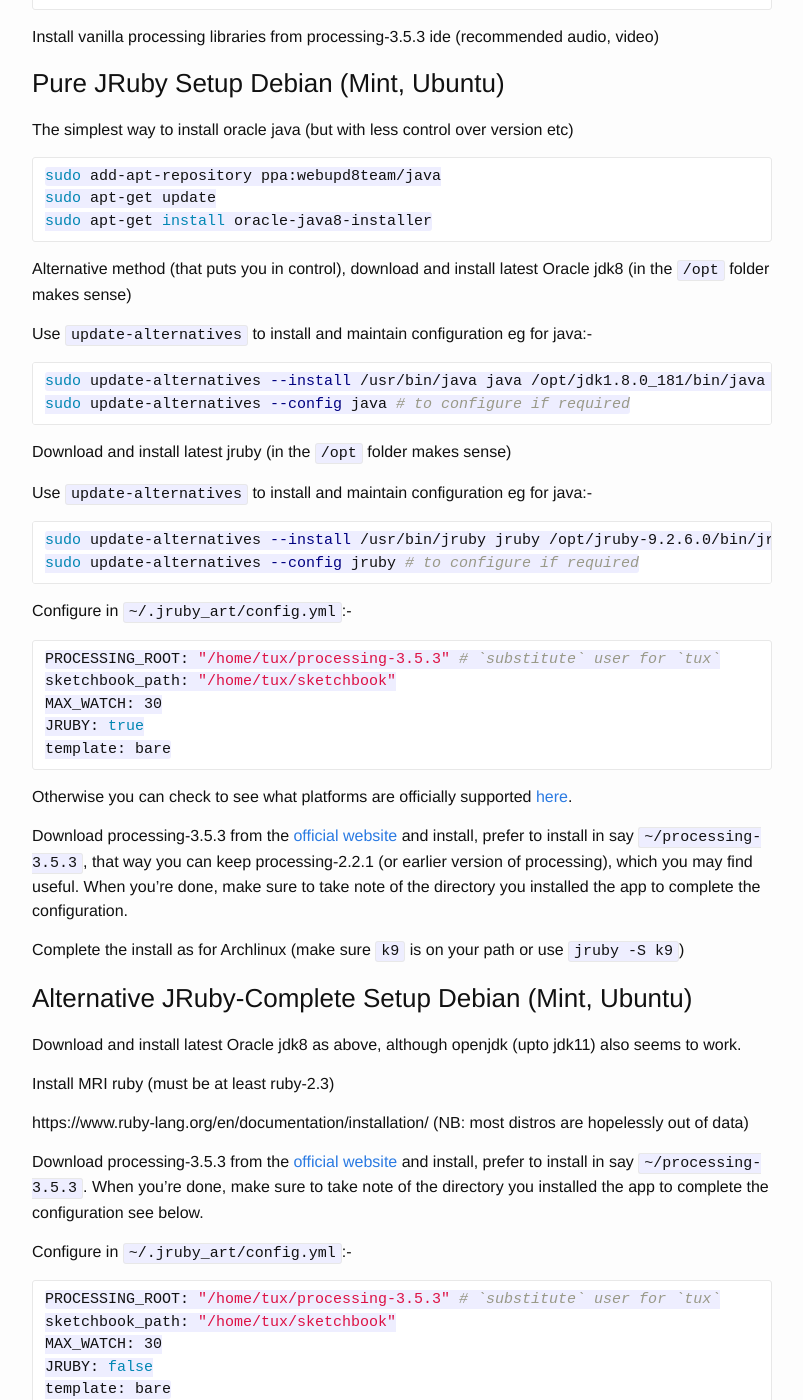
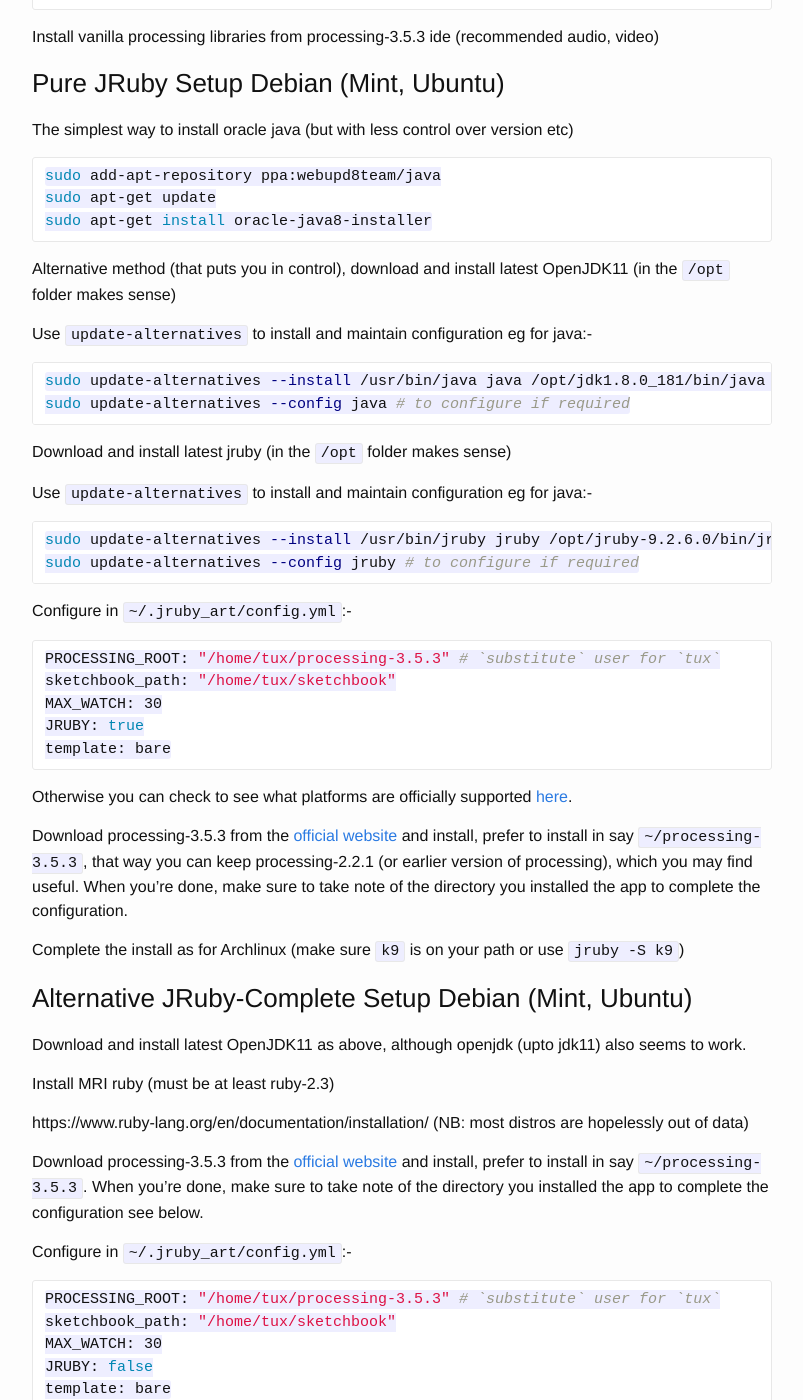
Before and after one commit to ruby-processing/JRubyArt, a Jekyll site: the page built from _posts/2015-11-21-getting_started.md, in a window 1280 px wide and 1400 px high, scrolled down 1948 px. Shown: the whole window, without its empty margins (238-1041 px from the left). Built offline with Jekyll 4.4.1, drawn with Linux system fonts in a browser that asks for light colours; some of the changed text lies outside the part shown.

````diff
--- a/_config.yml
+++ b/_config.yml
@@ -3,7 +3,7 @@ port: 4000
 title: JRubyArt (Code as Art)
 email: mamba2928@yahoo.co.uk
 description: > # this means to ignore newlines until "baseurl:"
-   JRubyArt is a ruby wrapper for processing-3.5.3+.
+   JRubyArt is a ruby implementation of processing (approximates to version 3.3.7).
 baseurl: "" # the subpath of your site, e.g. /blog
 regenerate: true
 url: "https://ruby-processing.github.io/JRubyArt"
--- a/_posts/2015-11-21-getting_started.md
+++ b/_posts/2015-11-21-getting_started.md
@@ -73,7 +73,7 @@ sudo apt-get update
 sudo apt-get install oracle-java8-installer
 ```
 
-Alternative method (that puts you in control), download and install latest Oracle jdk8 (in the `/opt` folder makes sense)
+Alternative method (that puts you in control), download and install latest OpenJDK11 (in the `/opt` folder makes sense)
 
 Use `update-alternatives` to install and maintain configuration eg for java:-
 ```bash
@@ -106,7 +106,7 @@ Complete the install as for Archlinux (make sure `k9` is on your path or use `jr
 
 ### Alternative JRuby-Complete Setup Debian (Mint, Ubuntu) ###
 
-Download and install latest Oracle jdk8 as above, although openjdk (upto jdk11) also seems to work.
+Download and install latest OpenJDK11 as above, although openjdk (upto jdk11) also seems to work.
 
 Install MRI ruby (must be at least ruby-2.3)
 
````
Also changed, not shown: _magic/processing.md (+1 -1 lines).
